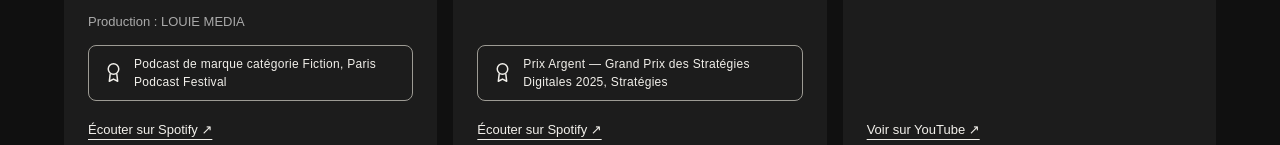
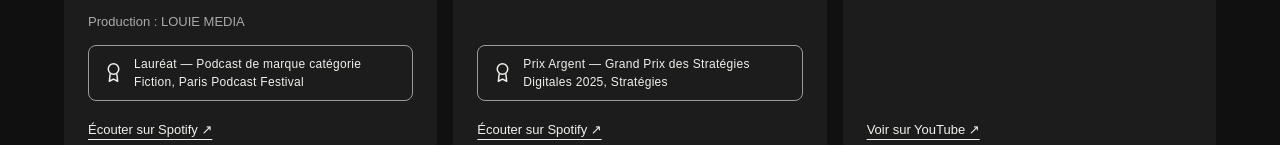
Before and after one commit to pawucal/pawucal.github.io, a plain HTML site: page index.html in a window 1280 px wide. Shown: the part 1754-1899 px from the top of the page. Drawn offline with Linux system fonts and the light colour scheme.

Commit message:
Update index.html

```diff
--- a/index.html
+++ b/index.html
@@ -226,7 +226,7 @@
          </path>
         </svg>
         <span>
-         Podcast de marque catégorie Fiction, Paris Podcast Festival
+         Lauréat — Podcast de marque catégorie Fiction, Paris Podcast Festival
         </span>
        </span>
        <p>
```
